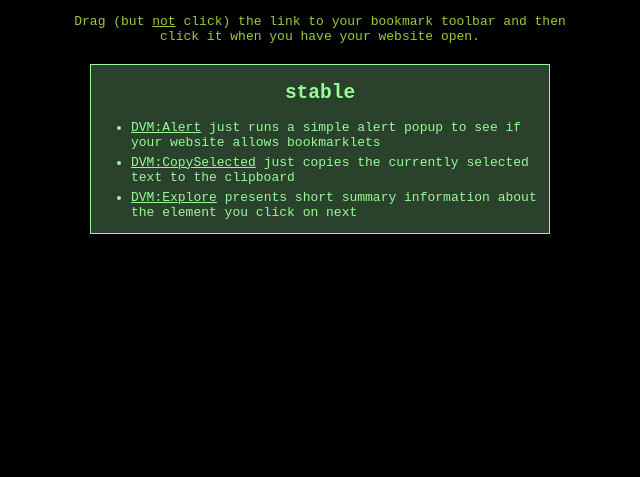
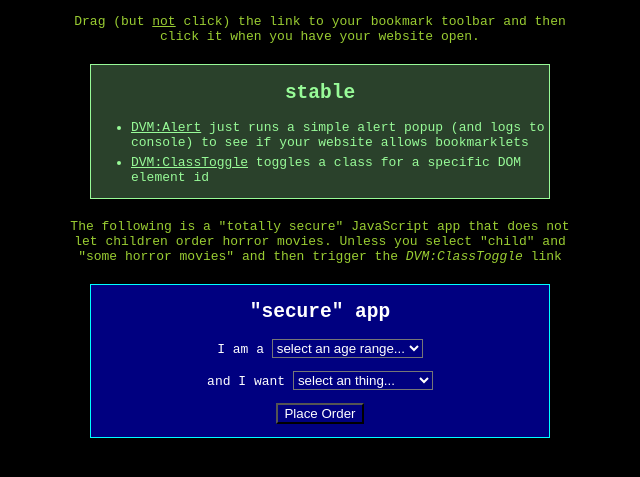
Before and after one commit to ricketts30/devmarklets, a plain HTML site: page index.html in a window 1280 px wide. Shown: the part 53-530 px from the top of the page, without its empty margins (320-960 px from the left). Drawn offline with Linux system fonts and the light colour scheme.

Commit message:
added a ironically-secure app to demonstrate the class toggle bookmarklet

```diff
--- a/bm_000_list.js
+++ b/bm_000_list.js
@@ -5,8 +5,9 @@ var bm_list = {
                 "script" : "bm_001_alert.js",
                 "code" : "001",
                 "title": "DVM:Alert",
-                "about": "just runs a simple alert popup to see if your website allows bookmarklets"
+                "about": "just runs a simple alert popup (and logs to console) to see if your website allows bookmarklets"
             },
+			/*
             {
                 "script" : "bm_002_copy_selected_to_clipboard.js",
                 "code" : "002",
@@ -19,5 +20,12 @@ var bm_list = {
                 "title": "DVM:Explore",
                 "about": "presents short summary information about the element you click on next"
             },
+			*/
+			{
+                "script" : "bm_004_class_toggle.js",
+                "code": "004",
+                "title": "DVM:ClassToggle",
+                "about": "toggles a class for a specific DOM element id"
+            },
         ]
 };
--- a/devmarklets.css
+++ b/devmarklets.css
@@ -27,3 +27,25 @@ div.stable {
 div.stable a {
     color: palegreen;
 }
+
+div.app {
+    border: 1px solid cyan;
+    background-color: navy;
+    color: white;
+}
+
+div.app select {
+	background-color: navy;
+    color: white;
+}
+
+button {
+	background-color: navy;
+	color: white;
+}
+
+button.disabled {
+	text-decoration: italic;
+	cursor: not-allowed;
+	pointer-events: none;
+}
--- a/index.html
+++ b/index.html
@@ -14,6 +14,25 @@
             <ul id="id_ul_stable">
             </ul>
         </div>
+		<p>The following is a "totally secure" JavaScript app that does not let children order horror movies.  Unless you select "child" and "some horror movies" and then trigger the <em>DVM:ClassToggle</em> link</p>
+		<div class="app">
+			<h2>"secure" app</h2>
+			<p>I am a
+				<select id="who_am_i" onchange="secure_business_code()">
+					<option value="?" selected="selected">select an age range...</option>
+					<option value="child">child</option>
+					<option value="adult">adult</option>
+				</select>
+			</p>
+			<p>and I want
+				<select id="what_i_want" onchange="secure_business_code()">
+					<option value="?" selected="selected">select an thing...</option>
+					<option value="a puppy">a puppy</option>
+					<option value="some horror movies">some horror movies</option>
+				</select>
+			</p>
+			<p><button id="secure_button" class="ldisabled" onclick="place_order()">Place Order</button></p>
+		</div>
         <script type="text/javascript">
             let site_url = document.location.href;
             //console.log(site_url);
@@ -43,5 +62,48 @@
                 ul.appendChild(list_item);
                 });
         </script>
+		<script type="text/javascript">
+
+		var elem_secure_button = document.getElementById("secure_button");
+		var elem_combo_who = document.getElementById("who_am_i");
+		var elem_combo_what = document.getElementById("what_i_want");
+
+		var who_text = null;
+		var what_text = null;
+		var disabled_class = "disabled";
+
+		function get_values(){
+			who_text = elem_combo_who.options[elem_combo_who.selectedIndex].value;
+			what_text = elem_combo_what.options[elem_combo_what.selectedIndex].value;
+		}
+
+		function place_order(){
+			get_values();
+			var the_text = `I am an ${who_text} and I have placed an order for ${what_text}.`;
+			alert(the_text);
+		}
+
+		function secure_business_code(){
+			get_values();
+			var debug_text = `who_text = [${who_text}]; what_text = [${what_text}].`;
+			console.log(debug_text);
+			var is_disabled = true;
+			if(who_text != '?' && what_text != '?'){
+				is_disabled = who_text == 'child' && what_text == 'some horror movies';
+			}
+			if(is_disabled){
+				if(!elem_secure_button.classList.contains(disabled_class)){
+					elem_secure_button.classList.add(disabled_class);
+				}
+			}else{
+				if(elem_secure_button.classList.contains(disabled_class)){
+					elem_secure_button.classList.remove(disabled_class);
+				}
+			}
+		}
+
+		secure_business_code();
+
+		</script>
     </body>
 </html>
```
Also changed, not shown: bm_004_class_toggle.js (added, +9 -0 lines).
